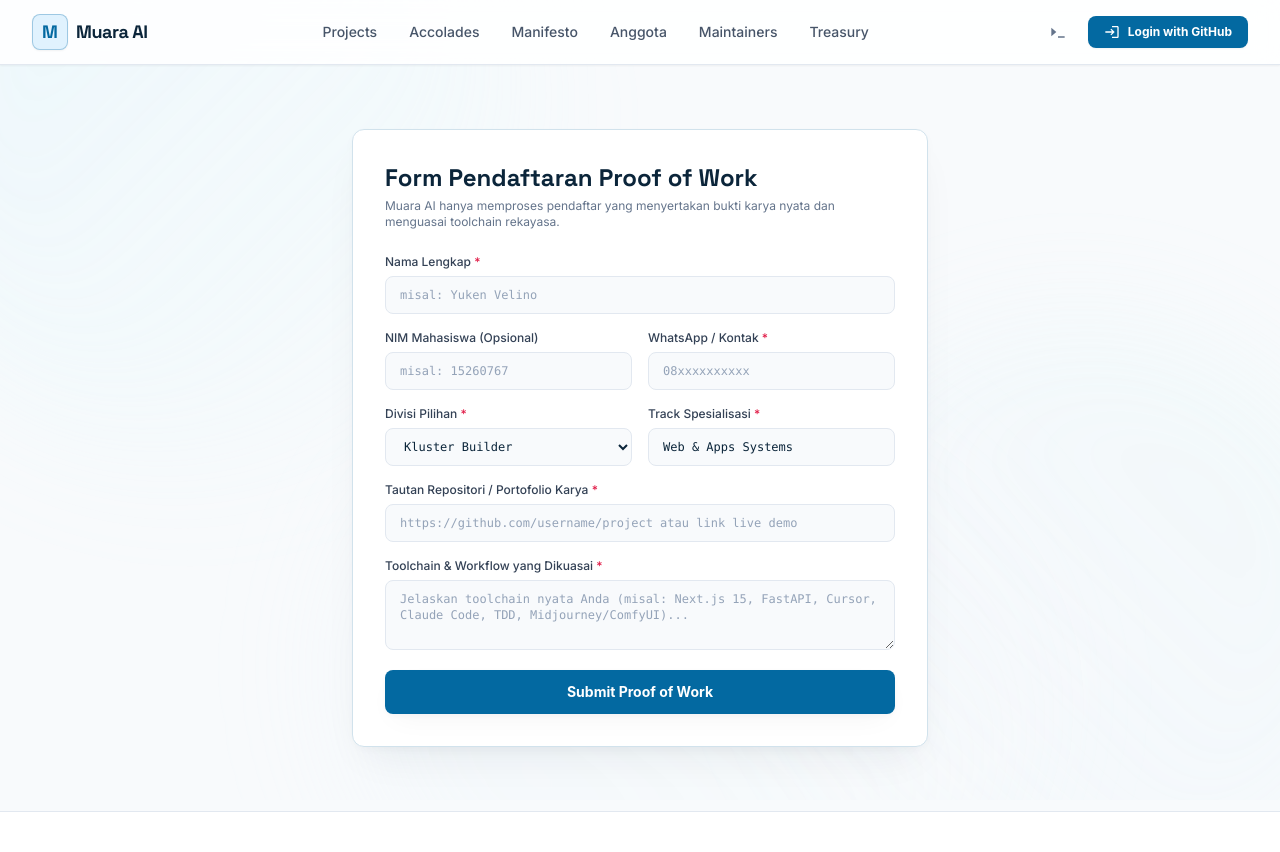
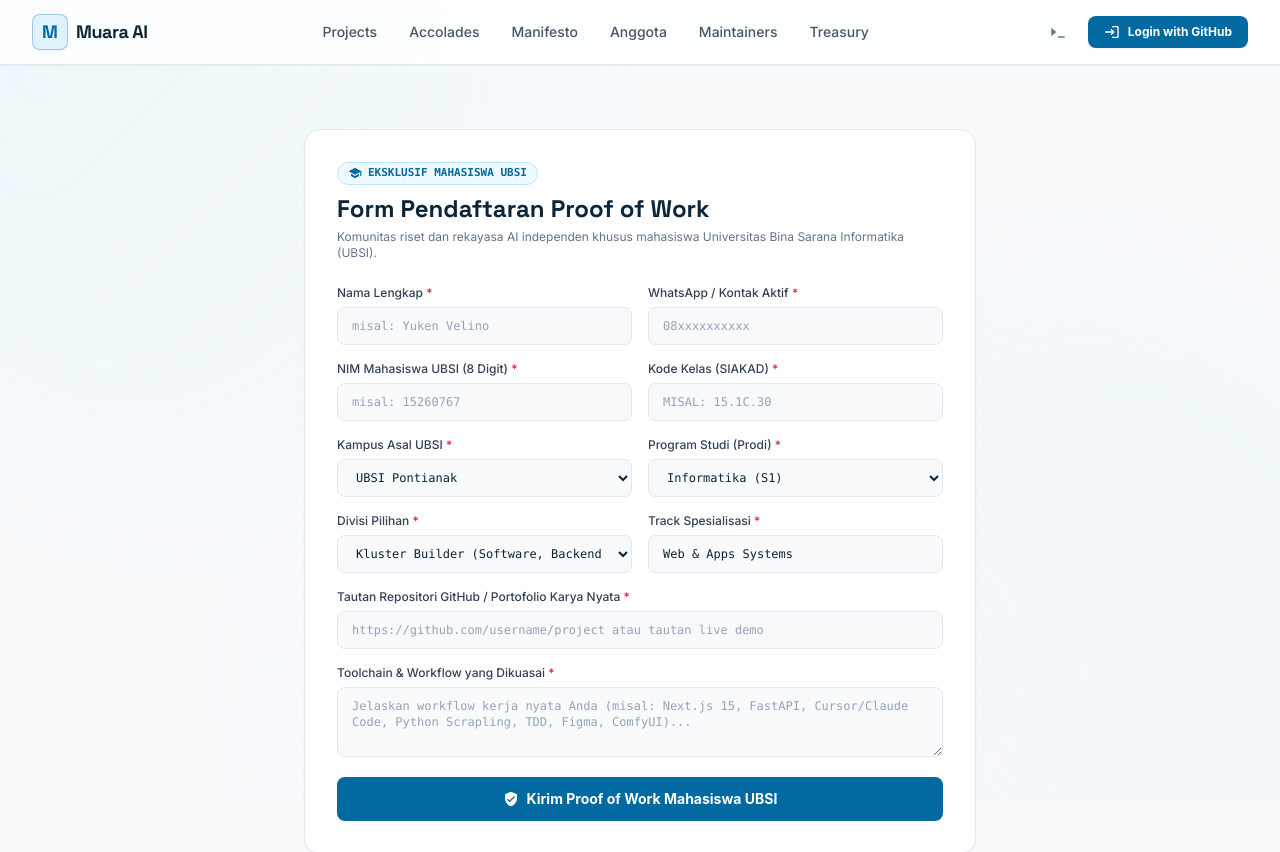
Before and after one commit to MuaraAI/MuaraAI, a Next.js app: page /onboarding in a window 1280 px wide. Shown: the top 852 px of the page. Built offline with nearby package versions, Linux system fonts and the light colour scheme; a web font is replaced by a local one.

Commit message:
feat(ubsi): enforce UBSI student exclusivity with mandatory 8-digit NIM, campus dropdown, prodi, and class code

```diff
--- a/src/app/(portal)/admin/review/review-queue-client.tsx
+++ b/src/app/(portal)/admin/review/review-queue-client.tsx
@@ -47,27 +47,40 @@ export default function ReviewQueueClient({ initialMembers }: ReviewQueueClientP
   return (
     <div className="space-y-4">
       {members.map((m) => (
-        <div key={m.id} className="rounded-xl border border-border bg-surface p-6 shadow-md space-y-4">
+        <div key={m.id} className="rounded-xl border border-border bg-white p-6 shadow-sm space-y-4">
           <div className="flex flex-col sm:flex-row sm:items-center justify-between gap-3 pb-4 border-b border-border">
             <div>
-              <div className="font-display font-bold text-base text-white">{m.full_name}</div>
-              <div className="text-xs font-mono text-slate-400">
+              <div className="font-display font-bold text-base text-foreground">{m.full_name}</div>
+              <div className="text-xs font-mono text-slate-500 mt-0.5">
                 @{m.github_username} • {m.division.toUpperCase()} ({m.track || "General"})
               </div>
             </div>
-            <div className="text-xs font-mono text-slate-500">
+            <div className="text-xs font-mono text-slate-400">
               {new Date(m.created_at).toLocaleString("id-ID")}
             </div>
           </div>
 
-          <div className="grid grid-cols-1 sm:grid-cols-2 gap-4 text-xs font-mono">
+          <div className="grid grid-cols-1 sm:grid-cols-2 lg:grid-cols-4 gap-4 text-xs font-mono">
             <div>
-              <span className="text-slate-500 block mb-1">Kontak WhatsApp:</span>
-              <span className="text-slate-300">{m.phone_wa || "-"}</span>
+              <span className="text-slate-500 block mb-1">Kampus Asal:</span>
+              <span className="text-foreground font-bold">{m.campus || "UBSI Pontianak"}</span>
             </div>
             <div>
               <span className="text-slate-500 block mb-1">NIM:</span>
-              <span className="text-slate-300">{m.nim || "-"}</span>
+              <span className="text-foreground font-bold">{m.nim || "-"}</span>
+            </div>
+            <div>
+              <span className="text-slate-500 block mb-1">Program Studi:</span>
+              <span className="text-foreground">{m.prodi || "-"}</span>
+            </div>
+            <div>
+              <span className="text-slate-500 block mb-1">Kode Kelas:</span>
+              <span className="text-foreground uppercase font-bold">{m.kelas || "-"}</span>
+            </div>
+
+            <div className="sm:col-span-2">
+              <span className="text-slate-500 block mb-1">Kontak WhatsApp:</span>
+              <span className="text-slate-700">{m.phone_wa || "-"}</span>
             </div>
             <div className="sm:col-span-2">
               <span className="text-slate-500 block mb-1">Portofolio / Proof of Work:</span>
@@ -75,15 +88,15 @@ export default function ReviewQueueClient({ initialMembers }: ReviewQueueClientP
                 href={m.portfolio_url || "#"}
                 target="_blank"
                 rel="noopener noreferrer"
-                className="text-muara-cyan hover:underline break-all"
+                className="text-muara-ocean hover:underline break-all"
               >
                 {m.portfolio_url}
               </Link>
             </div>
             {m.bio && (
-              <div className="sm:col-span-2">
+              <div className="sm:col-span-2 lg:col-span-4">
                 <span className="text-slate-500 block mb-1">Toolchain & Workflow:</span>
-                <p className="text-slate-300 bg-background/60 p-3 rounded-lg border border-border whitespace-pre-wrap">
+                <p className="text-slate-700 bg-slate-50 p-3 rounded-lg border border-border whitespace-pre-wrap font-sans">
                   {m.bio}
                 </p>
               </div>
@@ -94,14 +107,14 @@ export default function ReviewQueueClient({ initialMembers }: ReviewQueueClientP
             <button
               disabled={processingId === m.id}
               onClick={() => handleReject(m.id)}
-              className="rounded-lg border border-red-500/30 hover:bg-red-500/10 text-red-400 px-4 py-2 text-xs font-mono transition-colors disabled:opacity-50"
+              className="rounded-lg border border-red-300 hover:bg-red-50 text-red-600 px-4 py-2 text-xs font-mono transition-colors disabled:opacity-50"
             >
               Tolak
             </button>
             <button
               disabled={processingId === m.id}
               onClick={() => handleApprove(m.id)}
-              className="rounded-lg bg-emerald-500 hover:bg-emerald-400 text-background px-5 py-2 text-xs font-mono font-bold transition-colors disabled:opacity-50"
+              className="rounded-lg bg-emerald-600 hover:bg-emerald-700 text-white px-5 py-2 text-xs font-mono font-bold transition-colors disabled:opacity-50 shadow-sm"
             >
               {processingId === m.id ? "Memproses..." : "Approve & Invite Org"}
             </button>
--- a/src/app/(public)/members/page.tsx
+++ b/src/app/(public)/members/page.tsx
@@ -14,7 +14,7 @@ export default async function MembersPage() {
   const { data: membersData } = await supabase
     .from("members")
     .select(
-      "id, full_name, avatar_url, github_username, hierarchy, sub_hierarchy, roles, titles, division, track, total_commits, website_url, github_url, linkedin_url, portfolio_url, bio, role_title"
+      "id, full_name, avatar_url, github_username, hierarchy, sub_hierarchy, roles, titles, division, track, campus, prodi, kelas, total_commits, website_url, github_url, linkedin_url, portfolio_url, bio, role_title"
     )
     .eq("registration_status", "approved")
     .eq("is_active", true)
--- a/src/app/actions/pow.ts
+++ b/src/app/actions/pow.ts
@@ -46,8 +46,11 @@ export async function submitProofOfWork(data: PoWInput) {
       email: user.email || null,
       full_name: data.fullName.trim(),
       avatar_url: avatarUrl,
-      nim: data.nim?.trim() || null,
-      phone_wa: data.phoneWa?.trim() || null,
+      nim: data.nim.trim(),
+      campus: data.campus.trim(),
+      prodi: data.prodi.trim(),
+      kelas: data.kelas.trim().toUpperCase(),
+      phone_wa: data.phoneWa.trim(),
       bio: data.toolchainNarrative.trim(),
       hierarchy: "member",
       sub_hierarchy: `member-${data.division}`,
@@ -69,8 +72,8 @@ export async function submitProofOfWork(data: PoWInput) {
 
   // Multi-channel alert to maintainers
   await notifyMaintainers(
-    "Pendaftar Proof of Work Baru",
-    `Nama: ${data.fullName}\nGitHub: @${githubUsername}\nDivisi: ${data.division} (${data.track})\nPortofolio: ${data.portfolioUrl}\n\nWorkflow: ${data.toolchainNarrative}\n\nReview di: https://muaraai.com/admin/review`
+    "Pendaftar Mahasiswa UBSI Baru",
+    `Nama: ${data.fullName}\nNIM: ${data.nim} (${data.campus} - ${data.prodi} ${data.kelas.trim().toUpperCase()})\nGitHub: @${githubUsername}\nDivisi: ${data.division} (${data.track})\nPortofolio: ${data.portfolioUrl}\n\nReview di: https://muaraai.com/admin/review`
   );
 
   return { success: true };
--- a/src/components/auth/pow-modal.tsx
+++ b/src/components/auth/pow-modal.tsx
@@ -3,12 +3,16 @@
 import React, { useState } from "react";
 import { submitProofOfWork } from "@/app/actions/pow";
 import { PoWInput } from "@/lib/validation";
+import { UBSI_CAMPUSES, UBSI_PRODI_LIST } from "@/lib/constants";
 import Icon from "@/components/ui/icon";
 
 export default function PoWForm() {
   const [formData, setFormData] = useState<PoWInput>({
     fullName: "",
     nim: "",
+    campus: "UBSI Pontianak",
+    prodi: "Informatika (S1)",
+    kelas: "",
     phoneWa: "",
     division: "builder",
     track: "Web & Apps Systems",
@@ -37,16 +41,17 @@ export default function PoWForm() {
 
   if (success) {
     return (
-      <div className="rounded-xl border border-teal-200 bg-teal-50/70 p-8 text-center max-w-lg mx-auto shadow-ocean-lg">
-        <Icon name="check_circle" className="w-12 h-12 text-teal-700 mb-4 mx-auto" />
-        <h2 className="font-display text-2xl font-bold text-teal-950 mb-2">Proof of Work Terkirim!</h2>
-        <p className="text-sm text-slate-600 leading-relaxed mb-6">
-          Pengurus inti (Core Team) telah menerima berkas karya Anda. Review dilakukan secara manual dalam 1x24 jam.
-          Undangan resmi bergabung ke GitHub Org akan dikirimkan otomatis ke akun GitHub Anda setelah disetujui.
+      <div className="rounded-2xl border border-border bg-white p-8 text-center max-w-lg mx-auto shadow-sm">
+        <div className="w-12 h-12 rounded-full bg-emerald-50 text-emerald-600 flex items-center justify-center mx-auto mb-4 border border-emerald-200">
+          <Icon name="check_circle" className="w-7 h-7" />
+        </div>
+        <h2 className="font-display text-2xl font-bold text-foreground mb-2">Proof of Work Terkirim!</h2>
+        <p className="text-xs text-slate-600 leading-relaxed mb-6">
+          Berkas karya dan identitas mahasiswa UBSI Anda telah diterima. Core Team maintainer akan memverifikasi karya Anda secara manual dalam 1x24 jam. Undangan bergabung ke GitHub Organization <strong>MuaraAI</strong> akan dikirimkan otomatis setelah disetujui.
         </p>
         <a
           href="/"
-          className="inline-flex items-center gap-2 rounded-lg bg-white border border-border-ocean px-6 py-2.5 text-xs font-semibold text-foreground hover:border-muara-ocean transition-colors shadow-sm"
+          className="inline-flex items-center gap-2 rounded-lg bg-muara-ocean text-white px-6 py-2.5 text-xs font-semibold hover:bg-muara-ocean-dark transition-colors shadow-sm"
         >
           Kembali ke Beranda
         </a>
@@ -55,13 +60,17 @@ export default function PoWForm() {
   }
 
   return (
-    <div className="rounded-xl border border-border-ocean bg-white p-8 max-w-xl mx-auto shadow-ocean-lg">
+    <div className="rounded-2xl border border-border bg-white p-8 max-w-2xl mx-auto shadow-sm">
       <div className="mb-6">
+        <div className="inline-flex items-center gap-1.5 px-2.5 py-0.5 rounded-full bg-sky-50 border border-sky-200 text-muara-ocean text-[11px] font-mono font-bold uppercase mb-2">
+          <Icon name="school" className="w-3.5 h-3.5" />
+          <span>Eksklusif Mahasiswa UBSI</span>
+        </div>
         <h2 className="font-display text-2xl font-bold text-foreground mb-1">
           Form Pendaftaran Proof of Work
         </h2>
         <p className="text-xs text-slate-500">
-          Muara AI hanya memproses pendaftar yang menyertakan bukti karya nyata dan menguasai toolchain rekayasa.
+          Komunitas riset dan rekayasa AI independen khusus mahasiswa Universitas Bina Sarana Informatika (UBSI).
         </p>
       </div>
 
@@ -73,6 +82,8 @@ export default function PoWForm() {
       )}
 
       <form onSubmit={handleSubmit} className="space-y-4 text-xs font-mono">
+        {/* Row 1: Nama & WhatsApp */}
+        <div className="grid grid-cols-1 sm:grid-cols-2 gap-4">
           <div>
             <label className="block text-slate-700 mb-1.5 font-sans font-medium text-xs">
               Nama Lengkap <span className="text-rose-600">*</span>
@@ -87,15 +98,33 @@ export default function PoWForm() {
             />
           </div>
 
+          <div>
+            <label className="block text-slate-700 mb-1.5 font-sans font-medium text-xs">
+              WhatsApp / Kontak Aktif <span className="text-rose-600">*</span>
+            </label>
+            <input
+              type="text"
+              required
+              value={formData.phoneWa}
+              onChange={(e) => setFormData({ ...formData, phoneWa: e.target.value })}
+              placeholder="08xxxxxxxxxx"
+              className="w-full rounded-lg border border-border bg-slate-50 px-3.5 py-2.5 text-foreground placeholder-slate-400 focus:border-muara-ocean focus:bg-white focus:outline-none"
+            />
+          </div>
+        </div>
+
+        {/* Row 2: NIM & Kode Kelas */}
         <div className="grid grid-cols-1 sm:grid-cols-2 gap-4">
           <div>
             <label className="block text-slate-700 mb-1.5 font-sans font-medium text-xs">
-              NIM Mahasiswa (Opsional)
+              NIM Mahasiswa UBSI (8 Digit) <span className="text-rose-600">*</span>
             </label>
             <input
               type="text"
-              value={formData.nim || ""}
-              onChange={(e) => setFormData({ ...formData, nim: e.target.value })}
+              required
+              maxLength={8}
+              value={formData.nim}
+              onChange={(e) => setFormData({ ...formData, nim: e.target.value.replace(/\D/g, "") })}
               placeholder="misal: 15260767"
               className="w-full rounded-lg border border-border bg-slate-50 px-3.5 py-2.5 text-foreground placeholder-slate-400 focus:border-muara-ocean focus:bg-white focus:outline-none"
             />
@@ -103,19 +132,57 @@ export default function PoWForm() {
 
           <div>
             <label className="block text-slate-700 mb-1.5 font-sans font-medium text-xs">
-              WhatsApp / Kontak <span className="text-rose-600">*</span>
+              Kode Kelas (SIAKAD) <span className="text-rose-600">*</span>
             </label>
             <input
               type="text"
               required
-              value={formData.phoneWa || ""}
-              onChange={(e) => setFormData({ ...formData, phoneWa: e.target.value })}
-              placeholder="08xxxxxxxxxx"
-              className="w-full rounded-lg border border-border bg-slate-50 px-3.5 py-2.5 text-foreground placeholder-slate-400 focus:border-muara-ocean focus:bg-white focus:outline-none"
+              value={formData.kelas}
+              onChange={(e) => setFormData({ ...formData, kelas: e.target.value.toUpperCase() })}
+              placeholder="misal: 15.1C.30"
+              className="w-full rounded-lg border border-border bg-slate-50 px-3.5 py-2.5 text-foreground placeholder-slate-400 focus:border-muara-ocean focus:bg-white focus:outline-none uppercase"
             />
           </div>
         </div>
 
+        {/* Row 3: Kampus UBSI & Prodi */}
+        <div className="grid grid-cols-1 sm:grid-cols-2 gap-4">
+          <div>
+            <label className="block text-slate-700 mb-1.5 font-sans font-medium text-xs">
+              Kampus Asal UBSI <span className="text-rose-600">*</span>
+            </label>
+            <select
+              value={formData.campus}
+              onChange={(e) => setFormData({ ...formData, campus: e.target.value })}
+              className="w-full rounded-lg border border-border bg-slate-50 px-3.5 py-2.5 text-foreground focus:border-muara-ocean focus:bg-white focus:outline-none"
+            >
+              {UBSI_CAMPUSES.map((c) => (
+                <option key={c} value={c}>
+                  {c}
+                </option>
+              ))}
+            </select>
+          </div>
+
+          <div>
+            <label className="block text-slate-700 mb-1.5 font-sans font-medium text-xs">
+              Program Studi (Prodi) <span className="text-rose-600">*</span>
+            </label>
+            <select
+              value={formData.prodi}
+              onChange={(e) => setFormData({ ...formData, prodi: e.target.value })}
+              className="w-full rounded-lg border border-border bg-slate-50 px-3.5 py-2.5 text-foreground focus:border-muara-ocean focus:bg-white focus:outline-none"
+            >
+              {UBSI_PRODI_LIST.map((p) => (
+                <option key={p} value={p}>
+                  {p}
+                </option>
+              ))}
+            </select>
+          </div>
+        </div>
+
+        {/* Row 4: Divisi & Track */}
         <div className="grid grid-cols-1 sm:grid-cols-2 gap-4">
           <div>
             <label className="block text-slate-700 mb-1.5 font-sans font-medium text-xs">
@@ -132,8 +199,8 @@ export default function PoWForm() {
               }
               className="w-full rounded-lg border border-border bg-slate-50 px-3.5 py-2.5 text-foreground focus:border-muara-ocean focus:bg-white focus:outline-none"
             >
-              <option value="builder">Kluster Builder</option>
-              <option value="creative">Kluster Creative</option>
+              <option value="builder">Kluster Builder (Software, Backend, AI Systems)</option>
+              <option value="creative">Kluster Creative (UI/UX, Brand Identity, Media)</option>
             </select>
           </div>
 
@@ -146,26 +213,28 @@ export default function PoWForm() {
               required
               value={formData.track}
               onChange={(e) => setFormData({ ...formData, track: e.target.value })}
-              placeholder="misal: AI Agent, Backend, Video Motion"
+              placeholder="misal: AI Agent, Backend FastAPI, UI Engineering"
               className="w-full rounded-lg border border-border bg-slate-50 px-3.5 py-2.5 text-foreground placeholder-slate-400 focus:border-muara-ocean focus:bg-white focus:outline-none"
             />
           </div>
         </div>
 
+        {/* Row 5: Portfolio URL */}
         <div>
           <label className="block text-slate-700 mb-1.5 font-sans font-medium text-xs">
-            Tautan Repositori / Portofolio Karya <span className="text-rose-600">*</span>
+            Tautan Repositori GitHub / Portofolio Karya Nyata <span className="text-rose-600">*</span>
           </label>
           <input
             type="url"
             required
             value={formData.portfolioUrl}
             onChange={(e) => setFormData({ ...formData, portfolioUrl: e.target.value })}
-            placeholder="https://github.com/username/project atau link live demo"
+            placeholder="https://github.com/username/project atau tautan live demo"
             className="w-full rounded-lg border border-border bg-slate-50 px-3.5 py-2.5 text-foreground placeholder-slate-400 focus:border-muara-ocean focus:bg-white focus:outline-none"
           />
         </div>
 
+        {/* Row 6: Toolchain narrative */}
         <div>
           <label className="block text-slate-700 mb-1.5 font-sans font-medium text-xs">
             Toolchain & Workflow yang Dikuasai <span className="text-rose-600">*</span>
@@ -175,7 +244,7 @@ export default function PoWForm() {
             rows={3}
             value={formData.toolchainNarrative}
             onChange={(e) => setFormData({ ...formData, toolchainNarrative: e.target.value })}
-            placeholder="Jelaskan toolchain nyata Anda (misal: Next.js 15, FastAPI, Cursor, Claude Code, TDD, Midjourney/ComfyUI)..."
+            placeholder="Jelaskan workflow kerja nyata Anda (misal: Next.js 15, FastAPI, Cursor/Claude Code, Python Scrapling, TDD, Figma, ComfyUI)..."
             className="w-full rounded-lg border border-border bg-slate-50 px-3.5 py-2.5 text-foreground placeholder-slate-400 focus:border-muara-ocean focus:bg-white focus:outline-none"
           />
         </div>
@@ -183,9 +252,10 @@ export default function PoWForm() {
         <button
           type="submit"
           disabled={loading}
-          className="w-full rounded-lg bg-muara-ocean hover:bg-muara-ocean-dark py-3 font-sans font-bold text-white text-sm transition-all disabled:opacity-50 shadow-ocean mt-2"
+          className="w-full rounded-lg bg-muara-ocean hover:bg-muara-ocean-dark py-3 font-sans font-bold text-white text-sm transition-all disabled:opacity-50 shadow-sm mt-2 flex items-center justify-center gap-2"
         >
-          {loading ? "Mengirimkan Berkas..." : "Submit Proof of Work"}
+          <Icon name="verified" className="w-4 h-4" />
+          <span>{loading ? "Memvalidasi & Mengirim..." : "Kirim Proof of Work Mahasiswa UBSI"}</span>
         </button>
       </form>
     </div>
--- a/src/components/members/members-directory.tsx
+++ b/src/components/members/members-directory.tsx
@@ -25,6 +25,9 @@ export default function MembersDirectory({ initialMembers }: MembersDirectoryPro
         (m) =>
           m.full_name.toLowerCase().includes(q) ||
           m.github_username.toLowerCase().includes(q) ||
+          (m.campus && m.campus.toLowerCase().includes(q)) ||
+          (m.prodi && m.prodi.toLowerCase().includes(q)) ||
+          (m.kelas && m.kelas.toLowerCase().includes(q)) ||
           (m.track && m.track.toLowerCase().includes(q)) ||
           (m.division && m.division.toLowerCase().includes(q)) ||
           (m.role_title && m.role_title.toLowerCase().includes(q))
@@ -175,10 +178,23 @@ export default function MembersDirectory({ initialMembers }: MembersDirectoryPro
                     </div>
 
                     {member.bio && (
-                      <p className="text-xs text-slate-600 line-clamp-2 mb-4 leading-relaxed">
+                      <p className="text-xs text-slate-600 line-clamp-2 mb-3 leading-relaxed">
                         {member.bio}
                       </p>
                     )}
+
+                    {/* Campus & Kelas Badge */}
+                    <div className="flex flex-wrap items-center gap-1.5 mb-3 text-[11px] font-mono">
+                      <span className="inline-flex items-center gap-1 rounded bg-slate-50 border border-slate-200 px-2 py-0.5 text-slate-700">
+                        <Icon name="school" className="w-3 h-3 text-muara-ocean" />
+                        <span>{member.campus || "UBSI Pontianak"}</span>
+                      </span>
+                      {member.kelas && (
+                        <span className="rounded bg-slate-50 border border-slate-200 px-1.5 py-0.5 text-slate-600 font-bold uppercase">
+                          {member.kelas}
+                        </span>
+                      )}
+                    </div>
 
                     {member.track && (
                       <div className="text-[11px] font-mono text-slate-500 mb-4 flex items-center gap-1.5">
--- a/src/lib/constants.ts
+++ b/src/lib/constants.ts
@@ -8,3 +8,33 @@ export const ARREARS_BLACKLIST_DAYS = 30;
 export const SITE_NAME = "Muara AI";
 export const SITE_URL = "https://muaraai.com";
 export const GITHUB_ORG_URL = "https://github.com/MuaraAI";
+
+export const UBSI_CAMPUSES = [
+  "UBSI Pontianak",
+  "UBSI Jakarta Pusat (Kramat 98 / Salemba)",
+  "UBSI Jakarta Selatan (Fatmawati)",
+  "UBSI Jakarta Timur (Jatiwaringin / Pemuda)",
+  "UBSI Jakarta Barat (Cengkareng / Slipi)",
+  "UBSI Depok (Margonda)",
+  "UBSI Tangerang (Cimone / BSD)",
+  "UBSI Bekasi (Cut Mutia / Kaliabang)",
+  "UBSI Bogor (Merdeka / Cilebut)",
+  "UBSI Sukabumi",
+  "UBSI Tasikmalaya",
+  "UBSI Purwokerto",
+  "UBSI Tegal",
+  "UBSI Surakarta (Solo)",
+  "UBSI Yogyakarta",
+] as const;
+
+export const UBSI_PRODI_LIST = [
+  "Informatika (S1)",
+  "Sistem Informasi (S1)",
+  "Teknologi Informasi (S1)",
+  "Rekayasa Perangkat Lunak (S1)",
+  "Sistem Informasi (D3)",
+  "Sistem Informasi Akuntansi (D3)",
+  "Manajemen (S1)",
+  "Ilmu Komunikasi (S1)",
+  "Lainnya (Mahasiswa UBSI)",
+] as const;
--- a/src/types/database.ts
+++ b/src/types/database.ts
@@ -10,6 +10,7 @@ export interface Member {
   phone_wa: string | null;
   bio: string | null;
   nim: string | null;
+  campus: string;
   prodi: string | null;
   kelas: string | null;
   semester: number | null;
```
Also changed, not shown: src/app/(portal)/admin/review/page.tsx (+4 -4 lines), src/lib/validation.ts (+21 -2 lines), 1 other file (tests, documents, lock files or other folders). Lines whose indentation alone changed are shown as unchanged.
